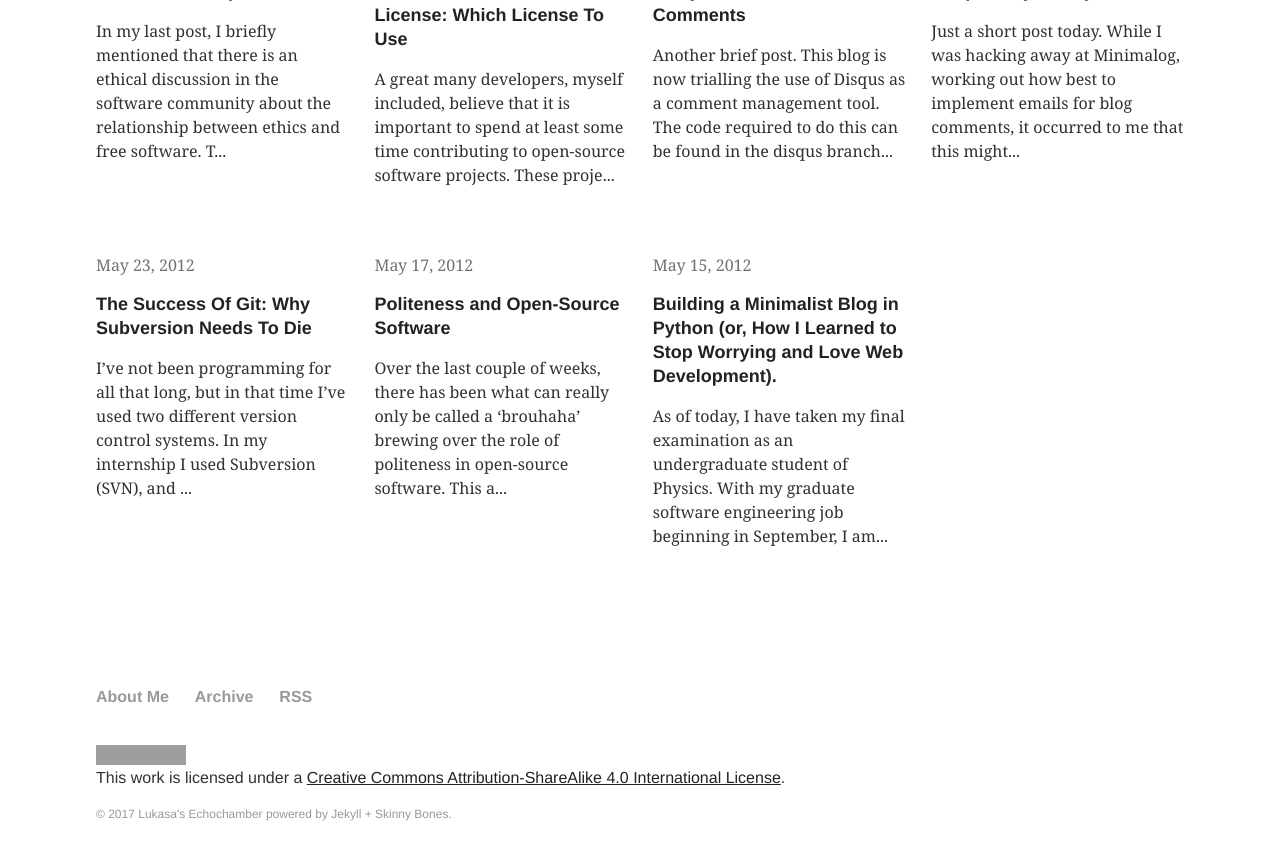
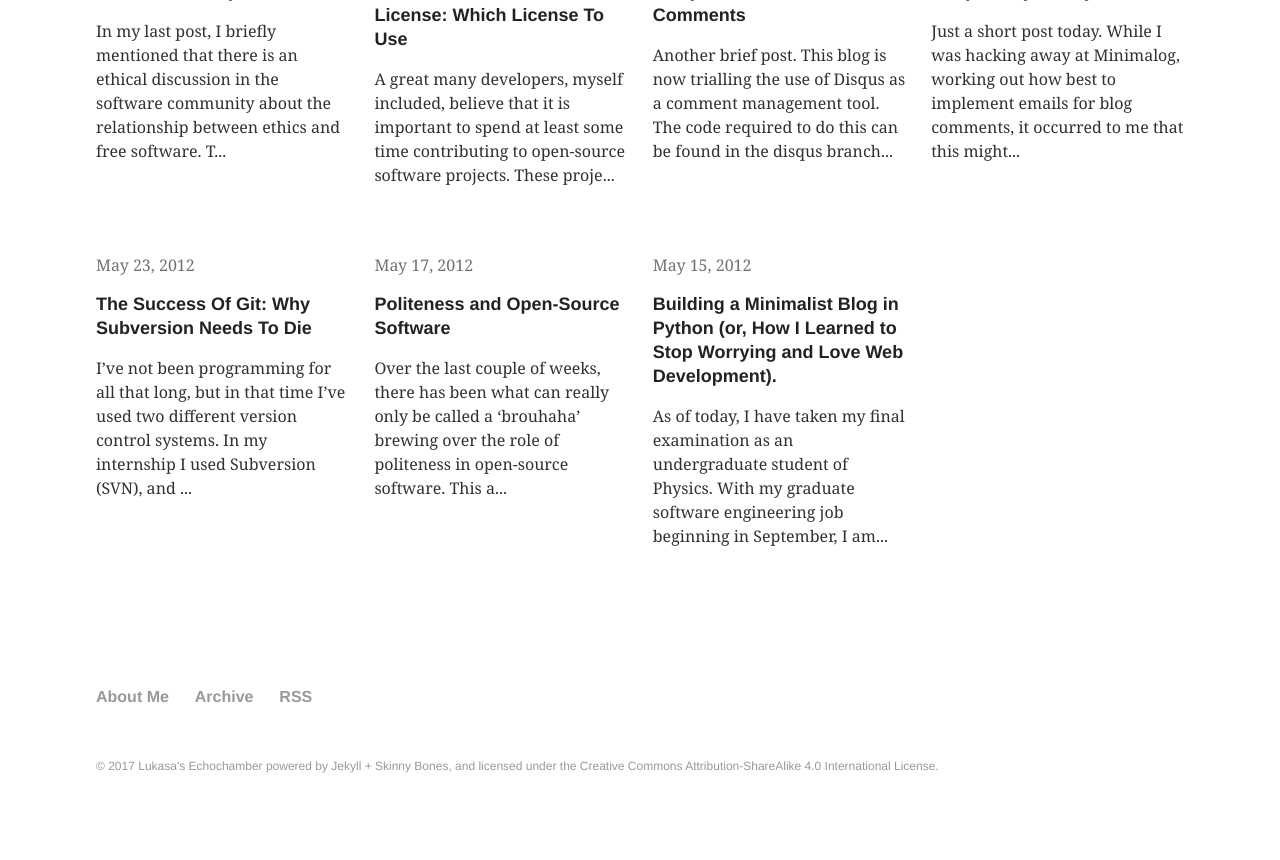
Before and after one commit to Lukasa/lukasa.co.uk, a Jekyll site: the page built from index.md, in a window 1280 px wide and 900 px high, scrolled down 4278 px. Shown: the top 860 px of the window. Built offline with Jekyll 4.4.1, drawn with Linux system fonts in a browser that asks for light colours; grey boxes are pictures that could not be loaded.

Commit message:
Nicer license.

```diff
--- a/_includes/footer.html
+++ b/_includes/footer.html
@@ -11,6 +11,6 @@
 		{% endfor %}
 		</ul>
 	</nav><!-- /.bottom-menu -->
-	<a rel="license" href="http://creativecommons.org/licenses/by-sa/4.0/"><img alt="Creative Commons License" style="border-width:0" src="https://i.creativecommons.org/l/by-sa/4.0/88x31.png" /></a><br />This work is licensed under a <a rel="license" href="http://creativecommons.org/licenses/by-sa/4.0/">Creative Commons Attribution-ShareAlike 4.0 International License</a>.
-	<p class="copyright">&#169; {{ site.time | date: '%Y' }} <a href="/">{{ site.title }}</a> powered by <a href="http://jekyllrb.com" rel="nofollow">Jekyll</a> + <a href="http://mmistakes.github.io/skinny-bones-jekyll/" rel="nofollow">Skinny Bones</a>.</p>
+
+	<p class="copyright">&#169; {{ site.time | date: '%Y' }} <a href="/">{{ site.title }}</a> powered by <a href="http://jekyllrb.com" rel="nofollow">Jekyll</a> + <a href="http://mmistakes.github.io/skinny-bones-jekyll/" rel="nofollow">Skinny Bones</a>, and licensed under the <a rel="license" href="http://creativecommons.org/licenses/by-sa/4.0/">Creative Commons Attribution-ShareAlike 4.0 International License</a>.</p>
 </footer>
```
